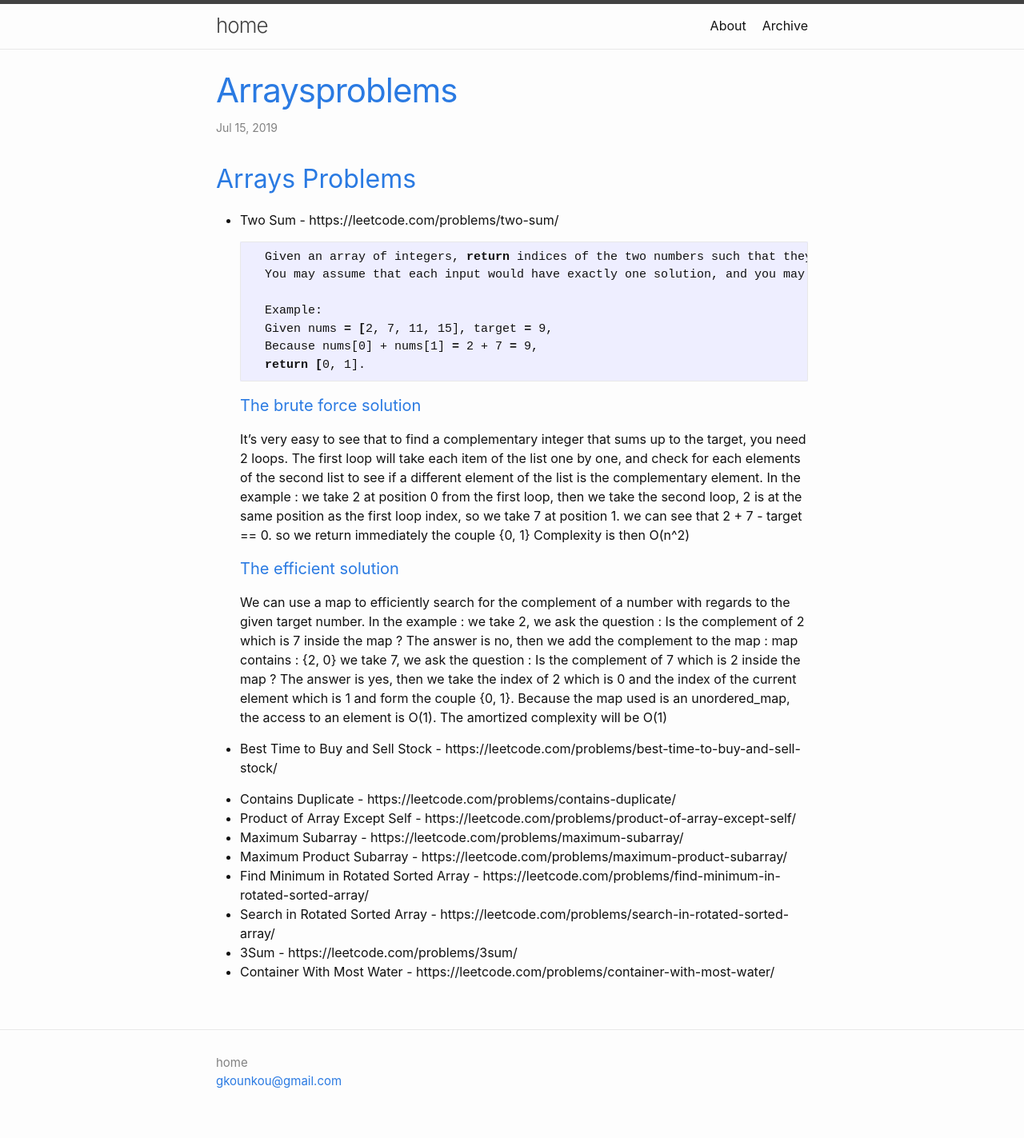
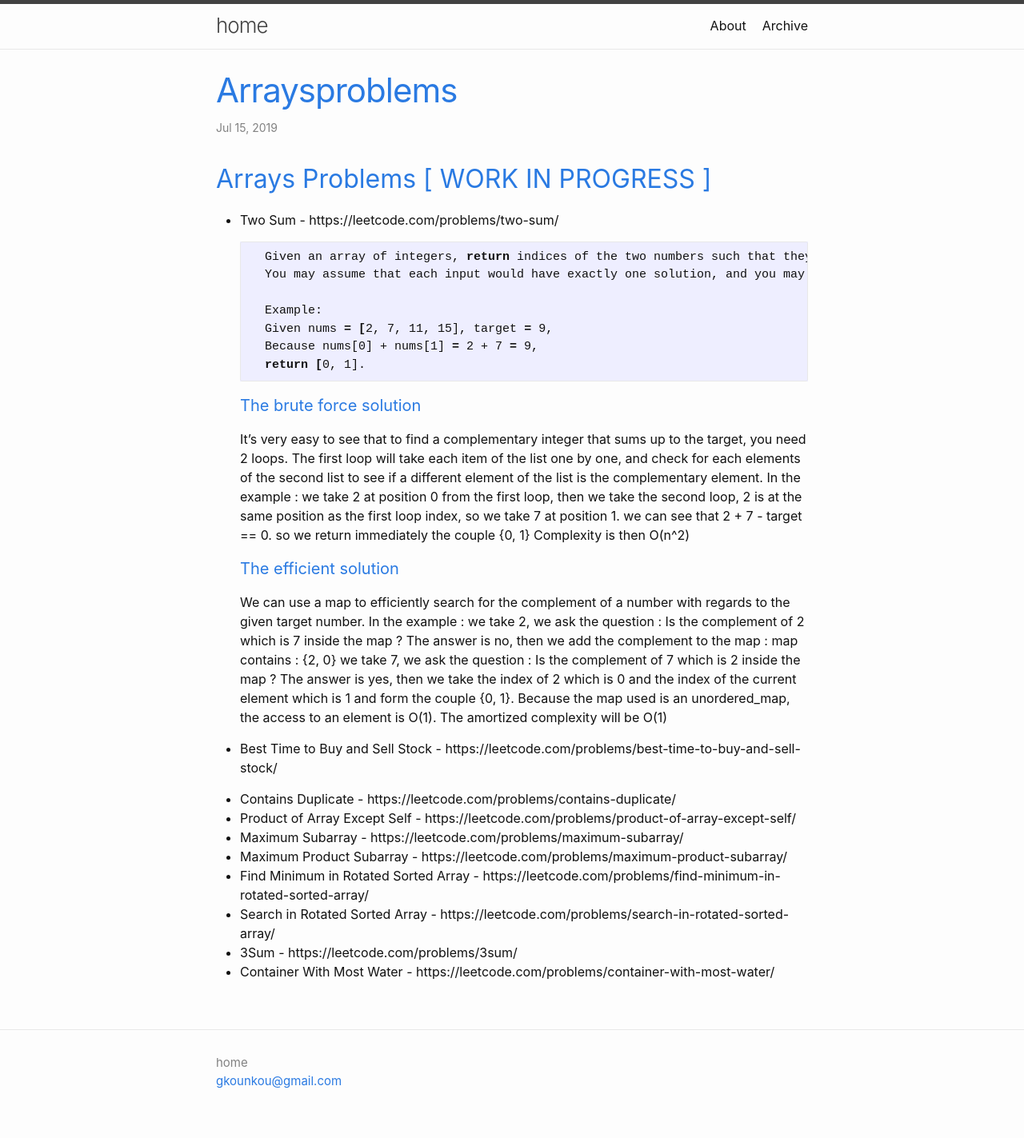
Before and after one commit to kounkou/kounkou.github.io, a Jekyll site: the page built from _posts/2019-07-15-ArraysProblems.md, in a window 1280 px wide. Shown: the whole page at 80% size. Built offline with Jekyll 4.4.1, drawn with Linux system fonts in a browser that asks for light colours; our own code applies the rules of GitHub Pages for plain Markdown files; comment, search, counter and statistics services are not loaded.

Commit message:
Update 2019-07-15-ArraysProblems.md

```diff
--- a/_posts/2019-07-15-ArraysProblems.md
+++ b/_posts/2019-07-15-ArraysProblems.md
@@ -1,5 +1,5 @@
 
-## Arrays Problems
+## Arrays Problems [ WORK IN PROGRESS ]
 
 - Two Sum - https://leetcode.com/problems/two-sum/
 
```
